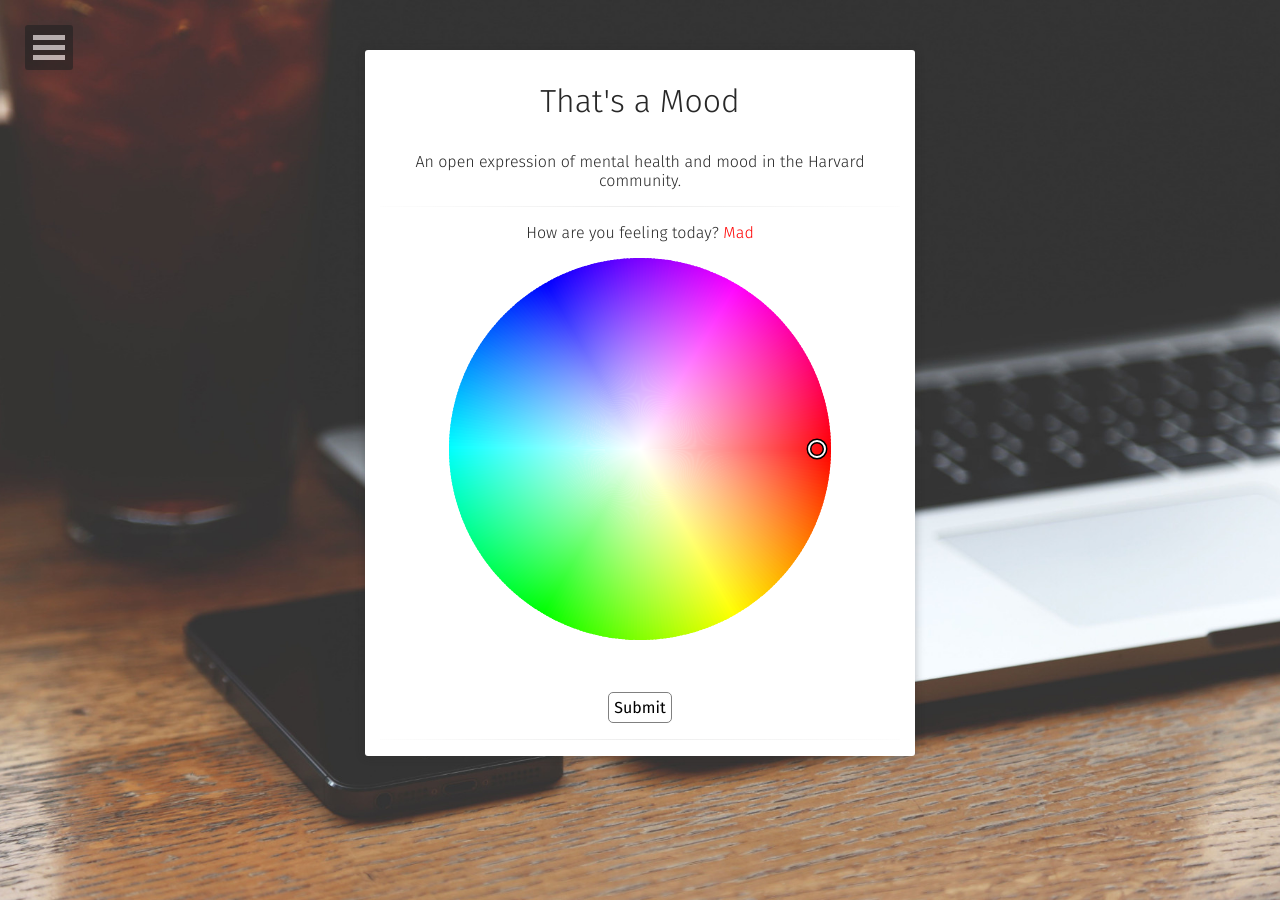
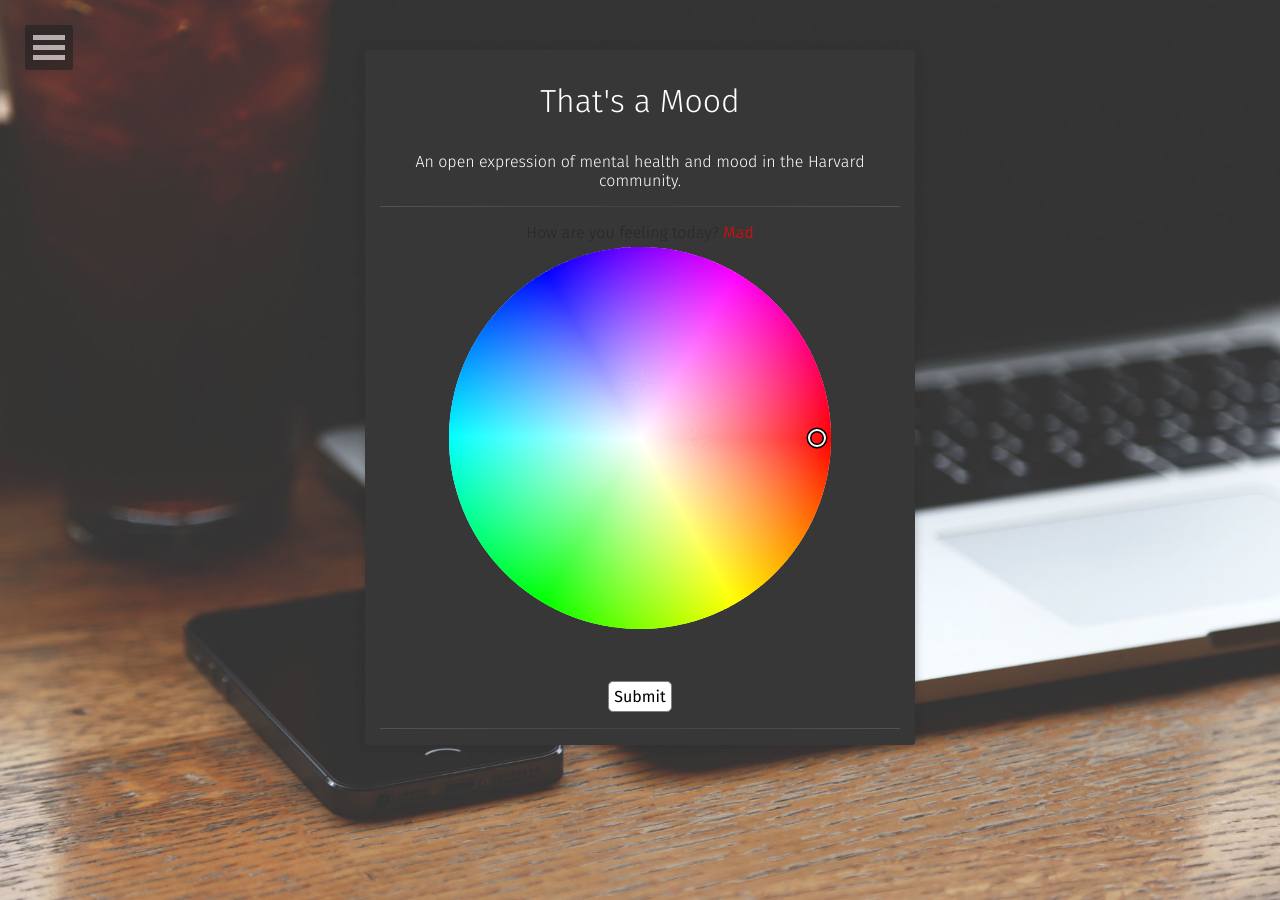
Before and after one commit to annawang7/cs50-final-proj, a Jekyll site: the page built from index.md, in a window 1280 px wide. Built offline with Jekyll 4.4.1, drawn with Linux system fonts in a browser that asks for light colours; some web fonts are replaced.

```diff
--- a/_layouts/home.html
+++ b/_layouts/home.html
@@ -27,7 +27,10 @@ layout: compress
                 </h3>
                 <hr class="hr-line">
                 <form id="mood-form">
-                    <h3 style="font-size:1rem;font-weight:300">How are you feeling today? <span id="mood"></span></h3>
+                    <h3 class="title" style="font-size:1rem;font-weight:300">
+                        How are you feeling today?
+                        <span id="mood"></span>
+                    </h3>
                     <div id="color-picker-container"></div>
                     <div>
                         <button type="submit" id="submit-form">Submit</button>
--- a/_sass/site.scss
+++ b/_sass/site.scss
@@ -68,7 +68,7 @@ body {
 	padding-right: 15px;
 	padding-left: 15px;
 	@include center-block();
-	background-color: $white;
+	background-color: #373737;
 	color: $color_shark;
 	z-index: 1;
 	border-radius: 3px;
--- a/_sass/typography.scss
+++ b/_sass/typography.scss
@@ -30,7 +30,7 @@
 
 // headings
 h3.title a {
-	color: $color_shark;
+	color: #ffffff;
 	text-decoration: none;
 }
 
```
Also changed, not shown: other parts of _layouts/home.html (+2 -2 lines), README.md, 3 other files.
